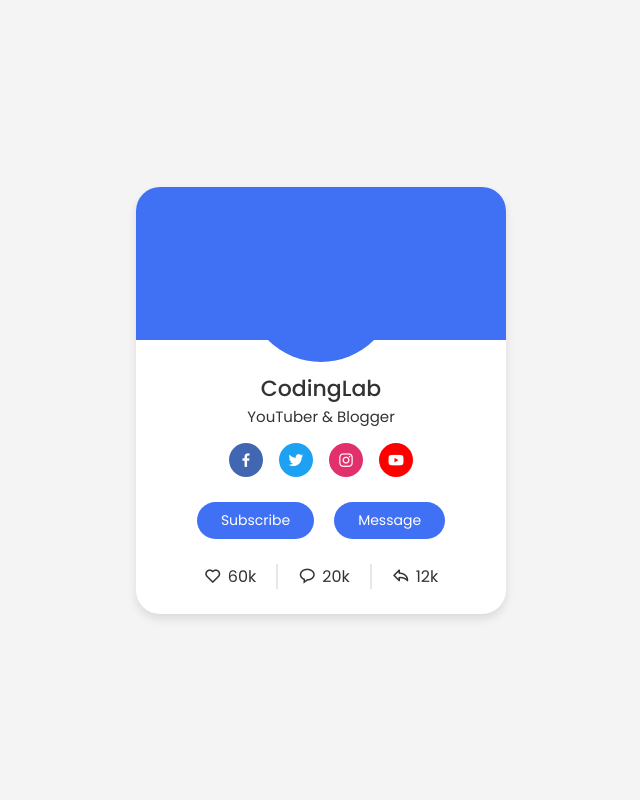
After one commit to luminartechnolabkochi/socialinstaappfinsta, a Django app: page /profiles/all in a window 1280 px wide. The commit adds this page. Shown: the whole page, without its empty margins (319-959 px from the left). Run offline with Django 4.2, Linux system fonts and the light colour scheme.

Commit message:
profiles

```diff
--- a/finsta/finsta/urls.py
+++ b/finsta/finsta/urls.py
@@ -27,5 +27,7 @@ urlpatterns = [
     path("posts/<int:pk>/like/",views.add_like_view,name="addlike"),
     path("posts/<int:pk>/comments/add/",views.add_comment_view,name="addcomment"),
     path("comments/<int:pk>/remove/",views.remove_comment_view,name="removecomment"),
-    path("profiles/<int:pk>/",views.ProfileDetailView.as_view(),name="profiledetail")
+    path("profiles/<int:pk>/",views.ProfileDetailView.as_view(),name="profiledetail"),
+    path("profiles/all",views.ProfileListView.as_view(),name="profile-list"),
+    path("profiles/<int:pk>/coverpic/change/",views.change_cover_pic_view,name="coverpic-change")
 ]+ static(settings.MEDIA_URL, document_root=settings.MEDIA_ROOT)
--- a/finsta/myapp/forms.py
+++ b/finsta/myapp/forms.py
@@ -35,3 +35,8 @@ class PostForm(forms.ModelForm):
     class Meta:
         model=Posts
         fields=["title","image"]
+
+class CoverPicForm(forms.ModelForm):
+    class Meta:
+        model=UserProfile
+        fields=["cover_pic"]
--- a/finsta/myapp/models.py
+++ b/finsta/myapp/models.py
@@ -10,6 +10,7 @@ class UserProfile(models.Model):
     dob=models.DateTimeField(null=True)
     following=models.ManyToManyField("self",related_name="followed_by",symmetrical=False)
     created_date=models.DateTimeField(auto_now_add=True)
+    cover_pic=models.ImageField(upload_to="coverpic",blank=True,default="/profilepics/cover.jpg")
 # profile_obj.following.add(profile_obj)
 # profile_obj.following.all()
     def __str__(self):
--- /dev/null
+++ b/finsta/myapp/static/css/profilecardstyle.css
@@ -0,0 +1,125 @@
+/* Google Fonts - Poppins */
+@import url("https://fonts.googleapis.com/css2?family=Poppins:wght@300;400;500;600&display=swap");
+
+* {
+  margin: 0;
+  padding: 0;
+  box-sizing: border-box;
+  font-family: "Poppins", sans-serif;
+}
+body {
+  height: 100vh;
+  display: flex;
+  align-items: center;
+  justify-content: center;
+  background-color: #f4f4f4;
+}
+.profile-card {
+  display: flex;
+  flex-direction: column;
+  align-items: center;
+  max-width: 370px;
+  width: 100%;
+  background: #fff;
+  border-radius: 24px;
+  padding: 25px;
+  box-shadow: 0 5px 10px rgba(0, 0, 0, 0.1);
+  position: relative;
+}
+.profile-card::before {
+  content: "";
+  position: absolute;
+  top: 0;
+  left: 0;
+  height: 36%;
+  width: 100%;
+  border-radius: 24px 24px 0 0;
+  background-color: #4070f4;
+}
+.image {
+  position: relative;
+  height: 150px;
+  width: 150px;
+  border-radius: 50%;
+  background-color: #4070f4;
+  padding: 3px;
+  margin-bottom: 10px;
+}
+.image .profile-img {
+  height: 100%;
+  width: 100%;
+  object-fit: cover;
+  border-radius: 50%;
+  border: 3px solid #fff;
+}
+.profile-card .text-data {
+  display: flex;
+  flex-direction: column;
+  align-items: center;
+  color: #333;
+}
+.text-data .name {
+  font-size: 22px;
+  font-weight: 500;
+}
+.text-data .job {
+  font-size: 15px;
+  font-weight: 400;
+}
+.profile-card .media-buttons {
+  display: flex;
+  align-items: center;
+  margin-top: 15px;
+}
+.media-buttons .link {
+  display: flex;
+  align-items: center;
+  justify-content: center;
+  color: #fff;
+  font-size: 18px;
+  height: 34px;
+  width: 34px;
+  border-radius: 50%;
+  margin: 0 8px;
+  background-color: #4070f4;
+  text-decoration: none;
+}
+.profile-card .buttons {
+  display: flex;
+  align-items: center;
+  margin-top: 25px;
+}
+.buttons .button {
+  color: #fff;
+  font-size: 14px;
+  font-weight: 400;
+  border: none;
+  border-radius: 24px;
+  margin: 0 10px;
+  padding: 8px 24px;
+  background-color: #4070f4;
+  cursor: pointer;
+  transition: all 0.3s ease;
+}
+.buttons .button:hover {
+  background-color: #0e4bf1;
+}
+.profile-card .analytics {
+  display: flex;
+  align-items: center;
+  margin-top: 25px;
+}
+.analytics .data {
+  display: flex;
+  align-items: center;
+  color: #333;
+  padding: 0 20px;
+  border-right: 2px solid #e7e7e7;
+}
+.data i {
+  font-size: 18px;
+  margin-right: 6px;
+}
+.data:last-child {
+  border-right: none;
+}
--- /dev/null
+++ b/finsta/myapp/templates/profile-list.html
@@ -0,0 +1,67 @@
+<!DOCTYPE html>
+{%load static%}
+<!-- Coding by CodingLab | www.codinglabweb.com-->
+<html lang="en">
+  <head>
+    <meta charset="UTF-8" />
+    <meta http-equiv="X-UA-Compatible" content="IE=edge" />
+    <meta name="viewport" content="width=device-width, initial-scale=1.0" />
+    <!--<title>Profile Card UI Design</title>-->
+
+    <!-- CSS -->
+    <link rel="stylesheet" href="{%static 'css/profilecardstyle.css'%}" />
+
+    <!-- Boxicons CSS -->
+    <link
+      href="https://unpkg.com/boxicons@2.1.2/css/boxicons.min.css"
+      rel="stylesheet"
+    />
+  </head>
+  <body>
+    <div class="profile-card">
+      <div class="image">
+        <!--<img src="profile.jpg" alt="" class="profile-img" />-->
+      </div>
+
+      <div class="text-data">
+        <span class="name">CodingLab</span>
+        <span class="job">YouTuber & Blogger</span>
+      </div>
+
+      <div class="media-buttons">
+        <a href="#" style="background: #4267b2" class="link">
+          <i class="bx bxl-facebook"></i>
+        </a>
+        <a href="#" style="background: #1da1f2" class="link">
+          <i class="bx bxl-twitter"></i>
+        </a>
+        <a href="#" style="background: #e1306c" class="link">
+          <i class="bx bxl-instagram"></i>
+        </a>
+        <a href="#" style="background: #ff0000" class="link">
+          <i class="bx bxl-youtube"></i>
+        </a>
+      </div>
+
+      <div class="buttons">
+        <button class="button">Subscribe</button>
+        <button class="button">Message</button>
+      </div>
+
+      <div class="analytics">
+        <div class="data">
+          <i class="bx bx-heart"></i>
+          <span class="number">60k</span>
+        </div>
+        <div class="data">
+          <i class="bx bx-message-rounded"></i>
+          <span class="number">20k</span>
+        </div>
+        <div class="data">
+          <i class="bx bx-share"></i>
+          <span class="number">12k</span>
+        </div>
+      </div>
+    </div>
+  </body>
+</html>
--- a/finsta/myapp/views.py
+++ b/finsta/myapp/views.py
@@ -5,7 +5,7 @@ from django.contrib import messages
 from django.contrib.auth import authenticate,login,logout
 from django.urls import reverse_lazy
 
-from myapp.forms import SignUpForm,LoginForm,ProfileEditForm,PostForm
+from myapp.forms import SignUpForm,LoginForm,ProfileEditForm,PostForm,CoverPicForm
 from myapp.models import UserProfile,Posts,Comments
 
 
@@ -99,3 +99,19 @@ class ProfileDetailView(DetailView):
     model=UserProfile
     template_name="profile.html"
     context_object_name="profile"
+
+
+class ProfileListView(TemplateView):
+    template_name="profile-list.html"
+
+
+
+# profiles/{id}/coverpic/change
+def change_cover_pic_view(request,*args,**kwargs):
+    id=kwargs.get("pk")
+    prof_obj=UserProfile.objects.get(id=id)
+    form=CoverPicForm(instance=prof_obj,data=request.POST,files=request.FILES)
+    if form.is_valid():
+        form.save()
+        return redirect("profiledetail",pk=id)
+    return redirect("profiledetail",pk=id)
```
Also changed, not shown: finsta/myapp/templates/profile.html (+45 -49 lines), finsta/db.sqlite3, finsta/myapp/migrations/0004_userprofile_cover_pic.py (added), finsta/profilepics/cover.jpg (added).
